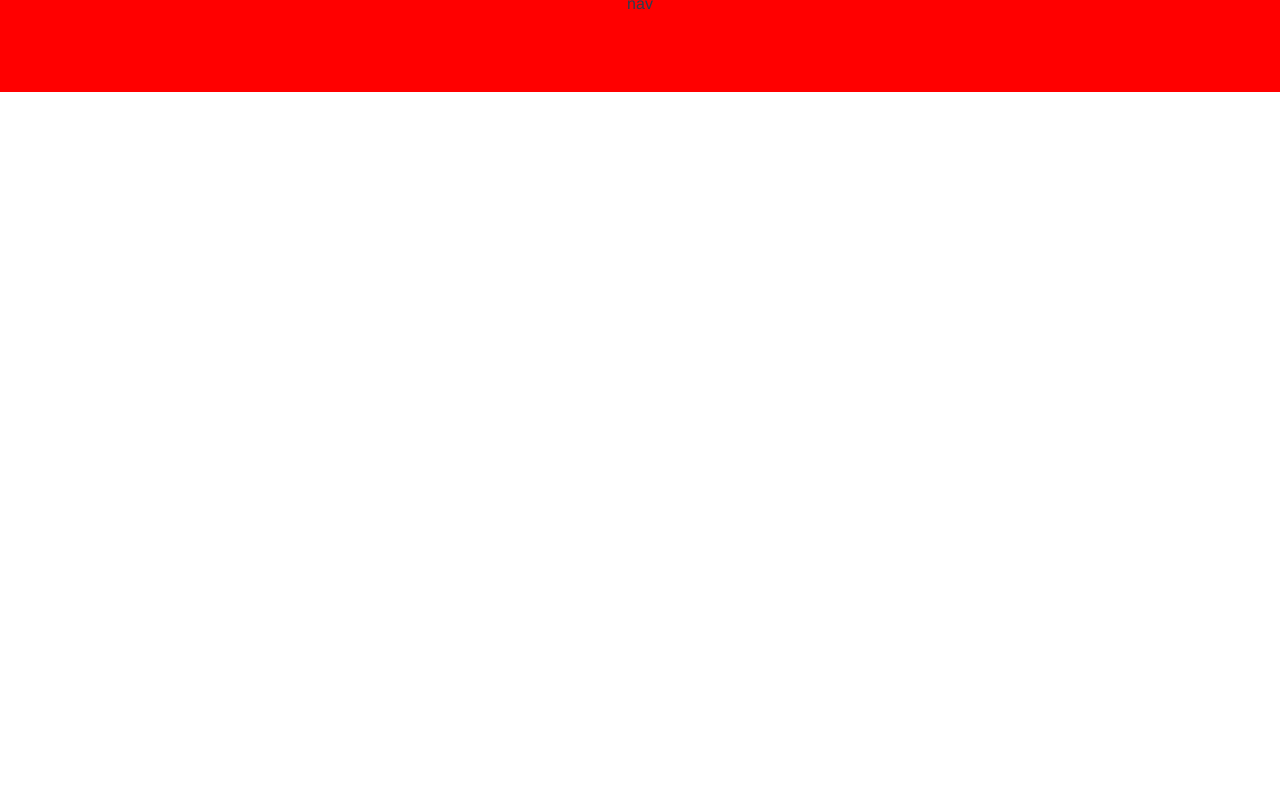
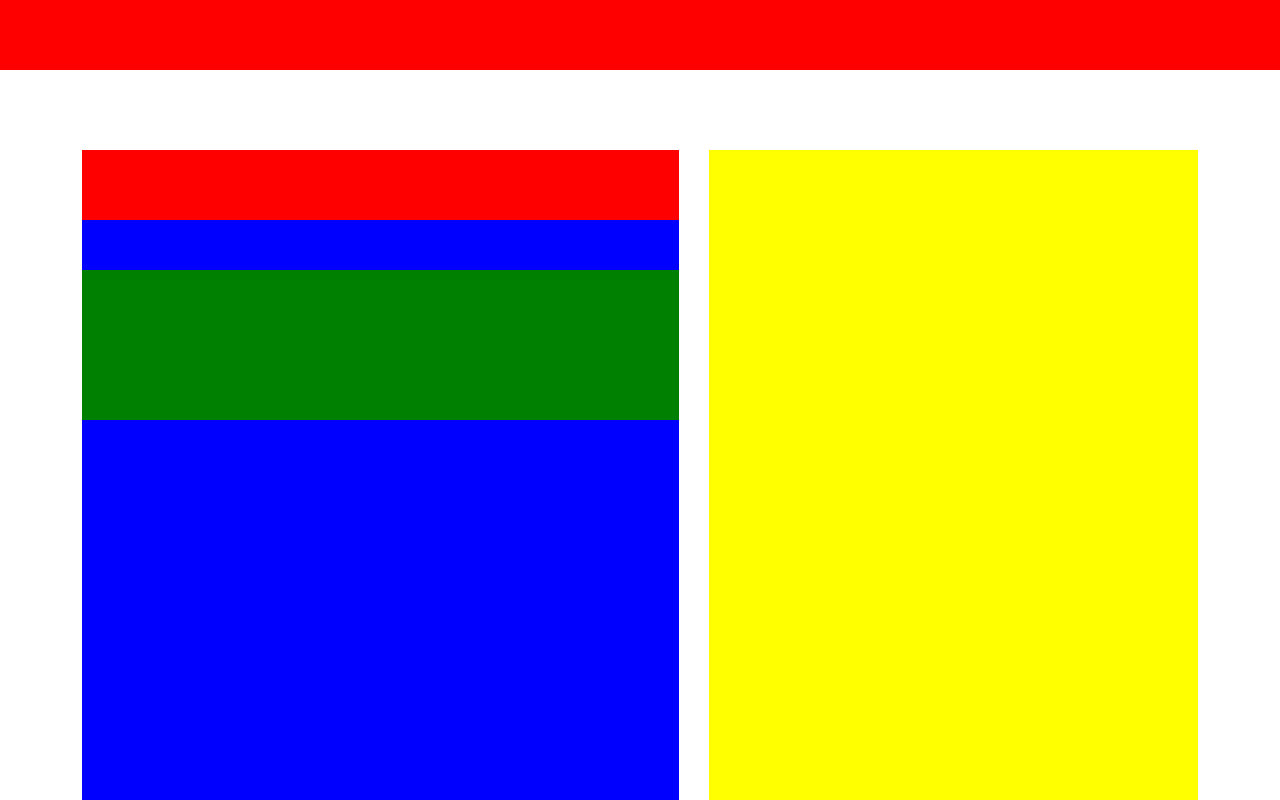
Before and after one commit to matteopelusi7/boolgram, a Vue app: page / in a window 1280 px wide. Shown: the top 800 px of the page. Built offline with nearby package versions, Linux system fonts and the light colour scheme; the HTML template or start-up script is replaced by a standard one.

Commit message:
add layout

```diff
--- a/src/App.vue
+++ b/src/App.vue
@@ -27,7 +27,7 @@ export default {
   -moz-osx-font-smoothing: grayscale;
   text-align: center;
   color: #2c3e50;
-  margin: -8px;
+  margin: 0;
   padding: 0;
   box-sizing: border-box;
 }
--- a/src/components/MainContent.vue
+++ b/src/components/MainContent.vue
@@ -1,10 +1,19 @@
 <template>
-  <div>
-    <div class="stories-post">
+  <div class="content">
+    <div class="container d-flex content-container">
 
-    </div>
+        <div class="stories-post d-flex flex-column">
+            <div class="stories">
 
-    <div class="other">
+            </div>
+            <div class="post">
+
+            </div>
+        </div>
+
+        <div class="other">
+
+        </div>
 
     </div>
   </div>
@@ -20,4 +29,39 @@ export default {
 <!-- Add "scoped" attribute to limit CSS to this component only -->
 <style scoped lang="scss">
 
+.content {
+    padding: 150px 0;
+}
+
+.content-container {
+    gap: 30px;
+}
+
+.stories-post {
+    background-color: blue;
+    width: 55%;
+    height: 1000px;
+    gap: 50px;
+
+    .stories {
+        background-color: red;
+        width: 100%;
+        height: 70px;
+        padding: 20px 10px;
+    }
+
+    .post {
+        background-color: green;
+        width: 100%;
+        height: 150px;
+        padding: 20px 10px;
+    }
+}
+
+.other {
+    background-color: yellow;
+    width: 45%;
+    height: 1000px;
+}
+
 </style>
--- a/src/components/NavBar.vue
+++ b/src/components/NavBar.vue
@@ -1,7 +1,7 @@
 <template>
-  <div>
-    <nav>
-        nav
+  <div class="navbar">
+    <nav class="container">
+
     </nav>
   </div>
 </template>
@@ -16,10 +16,11 @@ export default {
 <!-- Add "scoped" attribute to limit CSS to this component only -->
 <style scoped lang="scss">
 
-nav {
+.navbar {
     background-color: red;
     width: 100%;
-    height: 100px;
+    height: 70px;
+    position: fixed;
 }
 
 </style>
```
